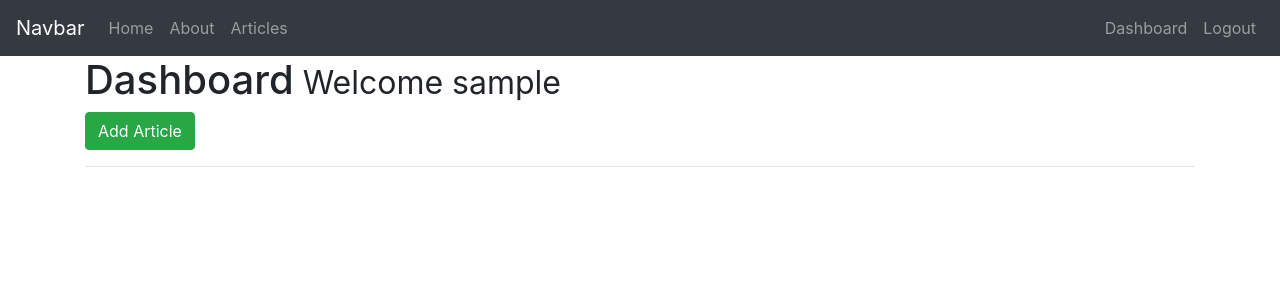
After one commit to bmcilhenny/myfirstflaskapp, a Flask app: page /dashboard in a window 1280 px wide. The commit adds this page. Shown: the top 300 px of the page. Run offline with Flask 2, Linux system fonts and the light colour scheme; the visitor is signed in with stand-in values (Sample User, id 1); some libraries are stand-ins or nearby versions.

Commit message:
sessions, login and logout added. Navbar changes based on if you're logged in or not

```diff
--- a/app.py
+++ b/app.py
@@ -3,6 +3,7 @@ from data import Articles
 from flask_mysqldb import MySQL
 from wtforms import Form, StringField, TextAreaField, PasswordField, validators
 from passlib.hash import sha256_crypt
+from functools import wraps
 # For debugging purposes use ->
 # import pdb; pdb.set_trace()
 
@@ -76,6 +77,107 @@ def register():
         redirect(url_for('index'))
     return render_template('register.html', form=form)
 
+@app.route('/login', methods=['GET', 'POST'])
+
+def login():
+    if request.method == 'POST':
+        # Get form fields, we're not using wtfforms here, hence no form.name.data
+        username = request.form['username']
+        password_candidate = request.form['password']
+
+        # Create a cursor
+        cur = mysql.connection.cursor()
+
+        # Get user by username
+
+        result = cur.execute("SELECT * FROM users WHERE username = %s", [username])
+
+        if result > 0:
+            # Get stored hash
+            #fetch one only grabs the first one in the SQL query
+            data = cur.fetchone()
+            password = data['password']
+
+            if sha256_crypt.verify(password_candidate, password):
+                #Passed
+                session['logged_in'] = True
+                session['username'] = username
+
+                flash('You are now logged in', 'success')
+                return redirect(url_for('dashboard'))
+
+                app.logger.info('PASSWORD MATCHED')
+
+            else:
+                error = 'Incorrect password'
+                return render_template('login.html', error=error)
+                app.logger.info['INCORRECT PASSWORD']
+
+            #Close connection
+            cur.close()
+        else:
+            error = 'Username not found'
+            return render_template('login.html', error=error)
+
+
+    return render_template('login.html')
+
+#Check if user logged in
+def is_logged_in(f):
+    @wraps(f)
+    def wrap(*args, **kwargs):
+        if 'logged_in' in session:
+            return f(*args, **kwargs)
+        else:
+            flash('Unauthorized, please login', 'danger')
+            return redirect(url_for('login'))
+    return wrap
+
+# Logout
+@app.route('/logout')
+@is_logged_in
+def logout():
+    session.clear()
+    flash('You are now logged out', 'success')
+    return redirect(url_for('login'))
+
+# Dashboard
+@app.route('/dashboard')
+@is_logged_in
+def dashboard():
+    return render_template('dashboard.html')
+
+# Article Form Class
+
+class ArticleForm(Form):
+    title = StringField('Title', [validators.Length(min=1, max=200)])
+    body = StringField('Body', [validators.Length(min=20)])
+
+# Add Article route
+@app.route('/add_article', methods=['GET', 'POST'])
+@is_logged_in
+def add_article():
+    form = ArticleForm(request.form)
+    if request.method == 'POST' and form.validate():
+        title = form.title.data
+        body = form.body.data
+
+        # Create cursor
+        cur = mysql.connection.cursor()
+
+        #Execute
+        cur.execute("INSERT INTO articles(title, body, author) VALUES(%s, %s, %s)", [title, body, session['username']])
+
+        # Commit to # DEBUG:
+        mysql.connection.commit()
+
+        #Close connection
+        cur.close()
+
+        flash('Article Created', 'success')
+        return redirect(url_for('dashboard'))
+
+    return render_template('add_article.html', form=form)
 
 if __name__ == '__main__':
     app.secret_key='secret123'
--- /dev/null
+++ b/templates/dashboard.html
@@ -0,0 +1,7 @@
+{% extends 'layout.html' %}
+
+{% block body %}
+  <h1>Dashboard<small> Welcome {{session.username}} </small></h1>
+  <a class="btn btn-success" href="/add_article">Add Article</a>
+  <hr>
+{% endblock %}
--- a/templates/includes/_messages.html
+++ b/templates/includes/_messages.html
@@ -7,3 +7,16 @@
    {% endfor %}
  {% endif %}
 {% endwith %}
+
+{% if error %}
+  <div class="alert alert-danger">
+    {{error}}
+  </div>
+{% endif %}
+
+
+{% if msg %}
+  <div class="alert alert-success">
+    {{msg}}
+  </div>
+{% endif %}
--- a/templates/includes/_navbar.html
+++ b/templates/includes/_navbar.html
@@ -17,10 +17,21 @@
           </li>
         </ul>
         <ul class="nav navbar-nav navbar-right">
-          <li class="nav-item">
-            <a class="nav-link" href="/register">Register</a>
-          </li>
-
+          {% if session.logged_in %}
+            <li class="nav-item">
+              <a class="nav-link" href="/dashboard">Dashboard</a>
+            </li>
+            <li class="nav-item">
+              <a class="nav-link" href="/logout">Logout</a>
+            </li>
+          {% else %}
+            <li class="nav-item">
+              <a class="nav-link" href="/register">Register</a>
+            </li>
+            <li class="nav-item">
+              <a class="nav-link" href="/login">Login</a>
+            </li>
+          {% endif %}
         </ul>
       </div>
     </nav>
--- a/templates/register.html
+++ b/templates/register.html
@@ -3,6 +3,7 @@
 {% block body %}
   <h1>Register</h1>
   {% from "includes/_formhelpers.html" import render_field %}
+  {% include 'includes/_messages.html' %}
   <form class="" action="" method="post">
     <div class="form-group">
       {{render_field(form.name, class_="form-control")}}
```
Also changed, not shown: templates/add_article.html (added, +14 -0 lines), templates/login.html (added, +16 -0 lines).
